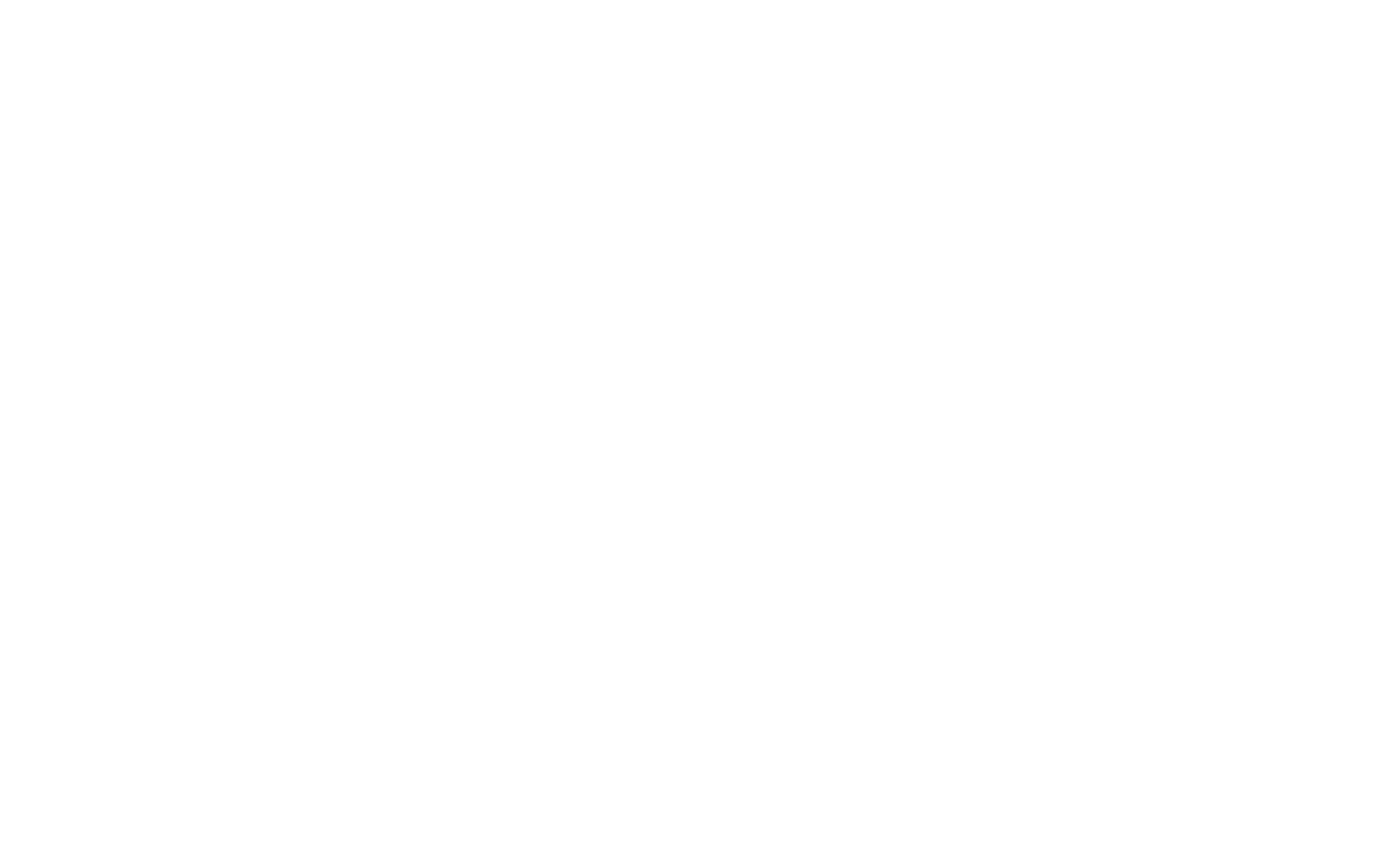
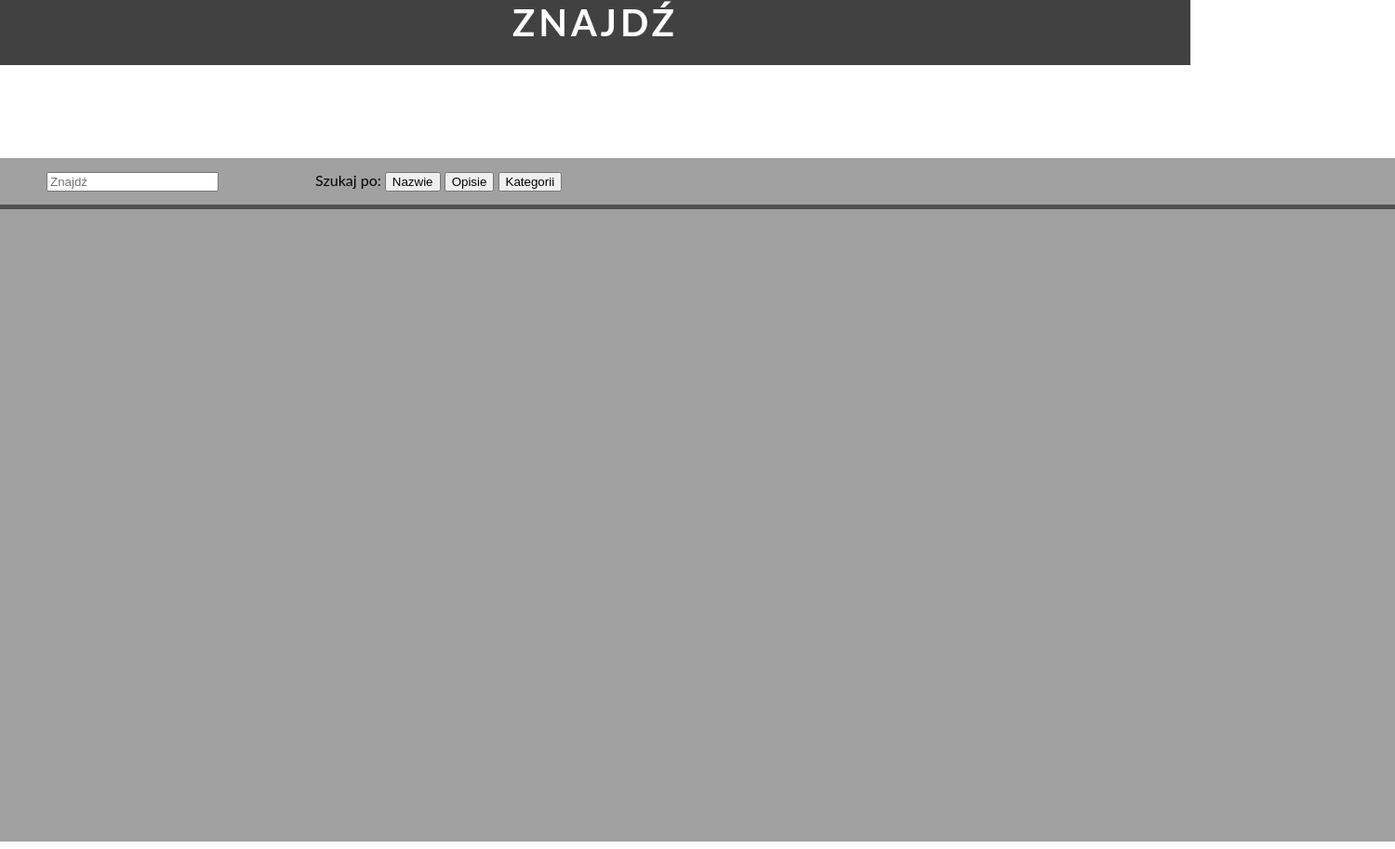
Before and after one commit to 433MHz/Boxes-database, a plain HTML site: page findPage/find.htm in a window 1280 px wide. Shown: the whole page at 93% size, 1500 px wide, since content can reach past the window. Before the commit the page ends 800 px from the top, so only its background shows below. Drawn offline with Linux system fonts and the light colour scheme.

Commit message:
find page layout added

```diff
--- a/findPage/find.css
+++ b/findPage/find.css
@@ -0,0 +1,50 @@
+body
+{
+    margin-left: 0%;
+    margin-top: 0%;
+    margin-right: 0%;
+    font-family: 'Lato', sans-serif;
+
+}
+
+#upperBar
+{
+    width: 100%;
+    height: 70px;
+    background-color: rgb(65, 65, 65);
+    color: white;
+    text-align: center;
+    font-size: 40px;
+    font-weight: bold;
+    letter-spacing: 4px;
+    text-transform: uppercase;
+}
+
+#topContainer
+{
+    margin-top: 100px;
+    width: 1500px;
+    height: 50px;
+    margin-left: auto;
+    margin-right: auto;
+    background-color: rgb(161, 161, 161);
+    border-bottom: solid rgb(80, 80, 80) 5px;
+}
+
+#centralContainer
+{
+    width: 1500px;
+    height: 500px;
+    margin-left: auto;
+    margin-right: auto;
+    background-color: rgb(161, 161, 161);
+    text-align: center;
+    padding-top: 180px;
+}
+
+#findText
+{
+    margin-right: 100px;
+    margin-left: 50px;
+    margin-top: 15px;
+}
--- a/findPage/find.htm
+++ b/findPage/find.htm
@@ -0,0 +1,21 @@
+<!DOCTYPE html>
+<html lang="en">
+<head>
+    <meta charset="UTF-8">
+    <meta name="viewport" content="width=device-width, initial-scale=1.0">
+    <title>Pokaż wszystko</title>
+    <link rel="stylesheet" href="find.css">
+</head>
+<body>
+    <div id="upperBar">Znajdź</div>
+    <div id="topContainer">
+        <input type="text" id="findText" placeholder="Znajdź">
+        Szukaj po:
+        <input type="button" value="Nazwie">
+        <input type="button" value="Opisie">
+        <input type="button" value="Kategorii">
+
+    </div>
+    <div id="centralContainer"></div>
+</body>
+</html>
--- a/showAllPage/showAll.css
+++ b/showAllPage/showAll.css
@@ -19,3 +19,15 @@ body
     letter-spacing: 4px;
     text-transform: uppercase;
 }
+
+#centralContainer
+{
+    width: 1500px;
+    height: 500px;
+    margin-left: auto;
+    margin-right: auto;
+    margin-top: 100px;
+    background-color: rgb(161, 161, 161);
+    text-align: center;
+    padding-top: 180px;
+}
```
